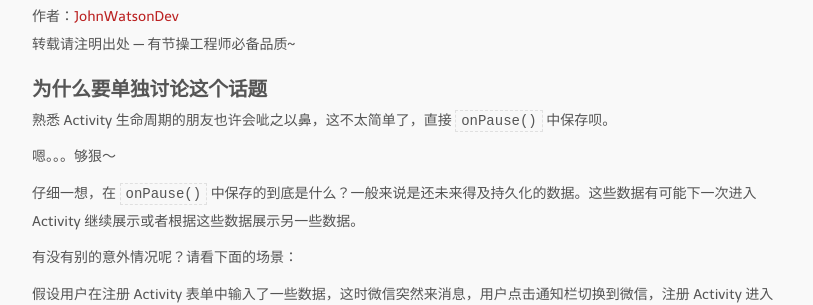
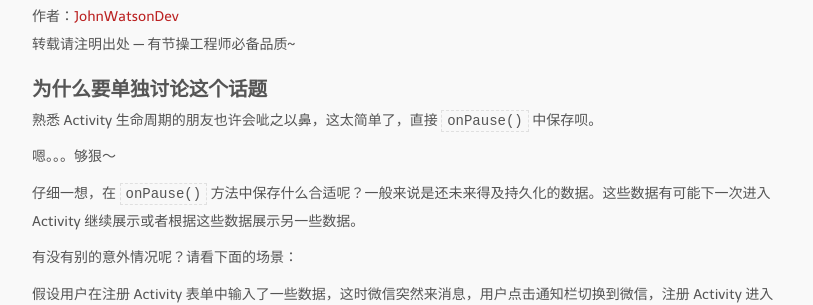
Before and after one commit to johnwatsondev/johnwatsondev.github.io, a Jekyll site: the page built from _posts/2016-01-18-saving-activity-state.md, in a window 1280 px wide. Shown: the part 184-489 px from the top of the page, without its empty margins (233-1046 px from the left). Built offline with Jekyll 4.4.1, drawn with Linux system fonts in a browser that asks for light colours; nearby versions of some CDN libraries; some web fonts are replaced; Markdown is read by kramdown in place of the engine named in the settings; comment, search, counter and statistics services are not loaded.

Commit message:
fix typo

```diff
--- a/_posts/2016-01-18-saving-activity-state.md
+++ b/_posts/2016-01-18-saving-activity-state.md
@@ -12,11 +12,11 @@ tags:
 
 ### 为什么要单独讨论这个话题
 
-熟悉 Activity 生命周期的朋友也许会呲之以鼻，这不太简单了，直接 `onPause()` 中保存呗。
+熟悉 Activity 生命周期的朋友也许会呲之以鼻，这太简单了，直接 `onPause()` 中保存呗。
 
 嗯。。。够狠～
 
-仔细一想，在 `onPause()` 中保存的到底是什么？一般来说是还未来得及持久化的数据。这些数据有可能下一次进入 Activity 继续展示或者根据这些数据展示另一些数据。
+仔细一想，在 `onPause()` 方法中保存什么合适呢？一般来说是还未来得及持久化的数据。这些数据有可能下一次进入 Activity 继续展示或者根据这些数据展示另一些数据。
 
 有没有别的意外情况呢？请看下面的场景：
 
```
